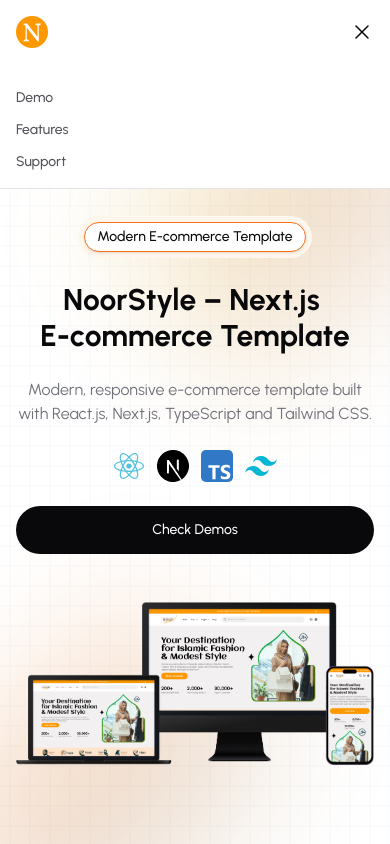
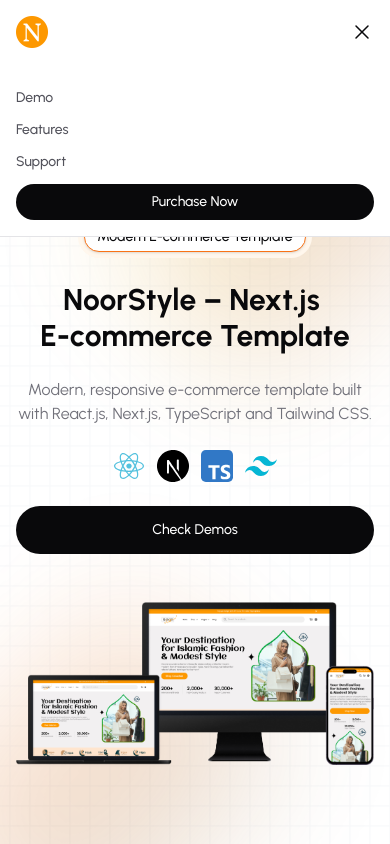
Before and after one commit to robiuzzaman4/noorstyle-demos, a React (Vite) app: page / in a window 390 px wide. Both pictures are taken after a click on the button 362 px from the left and 32 px from the top of the page. Shown: the top 844 px of the page. Built offline with nearby package versions, Linux system fonts and the light colour scheme.

Commit message:
feat: update navbar

```diff
--- a/src/components/Navbar.jsx
+++ b/src/components/Navbar.jsx
@@ -34,7 +34,7 @@
           ))}
         </div>
         <Button className="hidden md:block">
-          <Link href="/" target="_blank">
+          <Link to="https://themeforest.net/user/wenextcoder" target="_blank">
             Purchase Now
           </Link>
         </Button>
@@ -91,6 +91,14 @@
                 {link.label}
               </a>
             ))}
+            <Button className="w-full">
+              <Link
+                to="https://themeforest.net/user/wenextcoder"
+                target="_blank"
+              >
+                Purchase Now
+              </Link>
+            </Button>
           </div>
         )}
       </Container>
```
